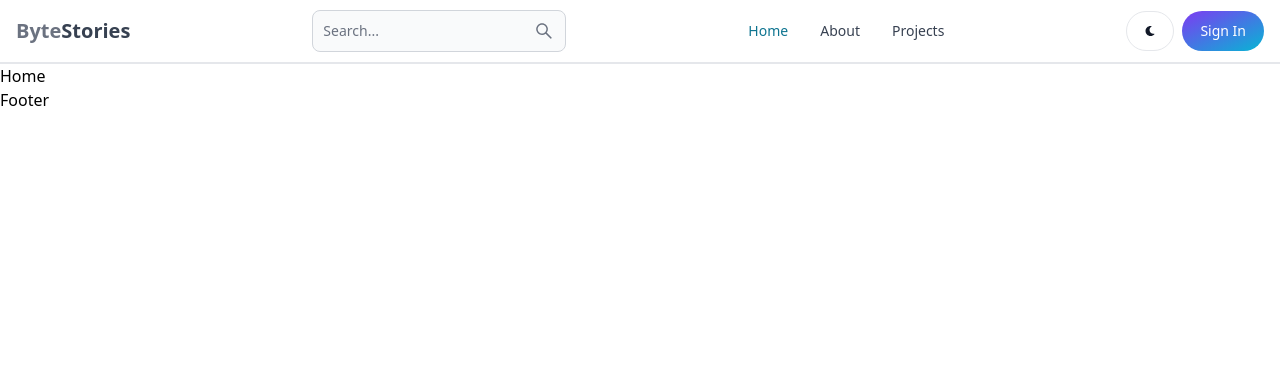
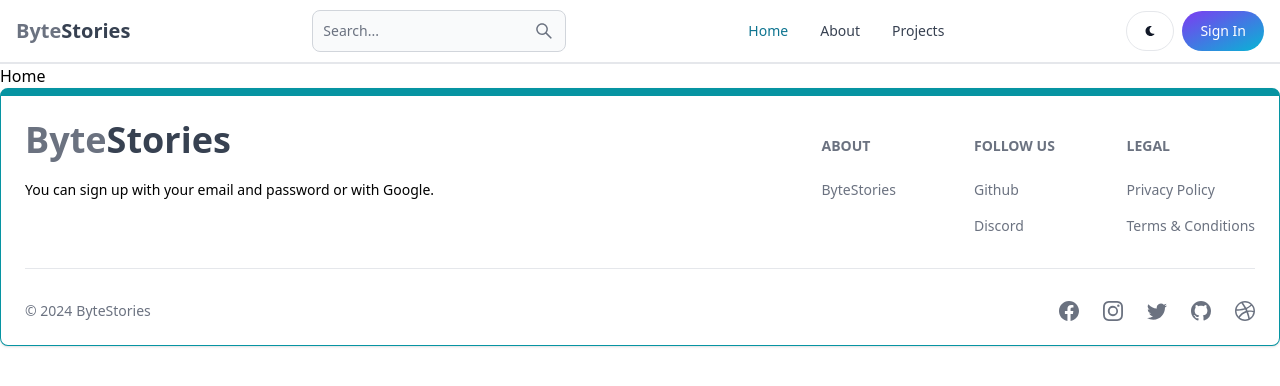
Before and after one commit to Sanket241/ByteStories, a React (Vite) app in the folder client/: page / in a window 1280 px wide. Shown: the top 386 px of the page. Built offline with nearby package versions, Linux system fonts and the light colour scheme.

Commit message:
adding footer section

```diff
--- a/client/src/Component/Footer.jsx
+++ b/client/src/Component/Footer.jsx
@@ -1,9 +1,73 @@
-import React from 'react'
+import React from 'react';
+import { Footer } from 'flowbite-react';
+import { NavLink } from 'react-router-dom';
+import { BsFacebook, BsInstagram, BsTwitter, BsGithub, BsDribbble } from 'react-icons/bs';
 
-const Footer = () => {
+export default function FooterCom() {
   return (
-    <div>Footer</div>
-  )
+    <Footer container className='border border-t-8 border-teal-500'>
+      <div className='w-full max-w-7xl mx-auto'>
+        <div className='grid w-full justify-between sm:flex md:grid-cols-1'>
+          <div className="flex-1">
+            <NavLink to='/' className='font-bold dark:text-white text-4xl'>
+              <span className='text-gray-500'>Byte</span>
+              <span className='text-gray-700'>Stories</span>
+            </NavLink>
+            <p className='text-sm mt-5'>
+              You can sign up with your email and password or with Google.
+            </p>
+          </div>
+          <div className='grid grid-cols-2 gap-8 mt-4 sm:grid-cols-3 sm:gap-6'>
+            <div>
+              <Footer.Title title='About' />
+              <Footer.LinkGroup col>
+                <Footer.Link
+                  href='/about'
+                  target='_blank'
+                  rel='noopener noreferrer'
+                >
+                 ByteStories
+                </Footer.Link>
+              </Footer.LinkGroup>
+            </div>
+            <div>
+              <Footer.Title title='Follow us' />
+              <Footer.LinkGroup col>
+                <Footer.Link
+                  href='https://www.github.com/Sanket241'
+                  target='_blank'
+                  rel='noopener noreferrer'
+                >
+                  Github
+                </Footer.Link>
+                <Footer.Link href='https://discord.com/channels/@me/1246357067166384169'>Discord</Footer.Link>
+              </Footer.LinkGroup>
+            </div>
+            <div>
+              <Footer.Title title='Legal' />
+              <Footer.LinkGroup col>
+                <Footer.Link href='#'>Privacy Policy</Footer.Link>
+                <Footer.Link href='#'>Terms &amp; Conditions</Footer.Link>
+              </Footer.LinkGroup>
+            </div>
+          </div>
+        </div>
+        <Footer.Divider />
+        <div className='w-full sm:flex sm:items-center sm:justify-between'>
+          <Footer.Copyright
+            href='#'
+            by="ByteStories"
+            year={new Date().getFullYear()}
+          />
+          <div className="flex gap-6 sm:mt-0 mt-4 sm:justify-center">
+            <Footer.Icon href='#' icon={BsFacebook} />
+            <Footer.Icon href='#' icon={BsInstagram} />
+            <Footer.Icon href='https://twitter.com/Sankets_' icon={BsTwitter} />
+            <Footer.Icon href='https://github.com/Sanket241' icon={BsGithub} />
+            <Footer.Icon href='#' icon={BsDribbble} />
+          </div>
+        </div>
+      </div>
+    </Footer>
+  );
 }
-
-export default Footer
```
